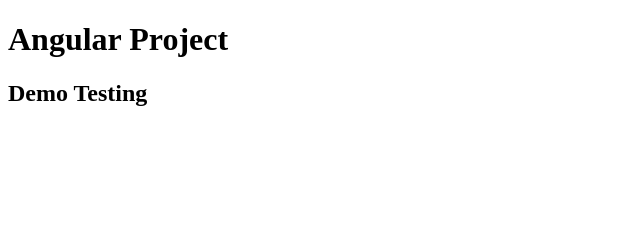
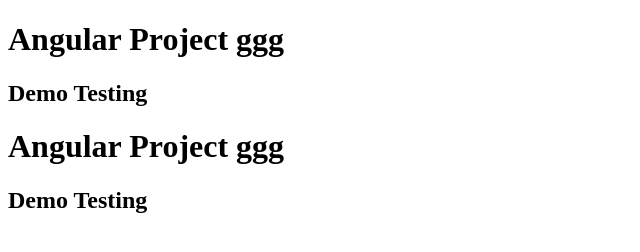
Before and after one commit to Rahini123/Angular_Frontend, a plain HTML site: page index.html in a window 1280 px wide. Shown: the whole page, without its empty margins (0-640 px from the left). Drawn offline with Linux system fonts and the light colour scheme.

Commit message:
fourth commit

```diff
--- a/index.html
+++ b/index.html
@@ -6,7 +6,11 @@
     <title>Document</title>
 </head>
 <body>
-    <h1> Angular Project</h1>
+    <h1> Angular Project ggg</h1>
+    <h2> Demo Testing </h2>
+</body>
+<body>
+    <h1> Angular Project ggg</h1>
     <h2> Demo Testing </h2>
 </body>
 </html>
```
